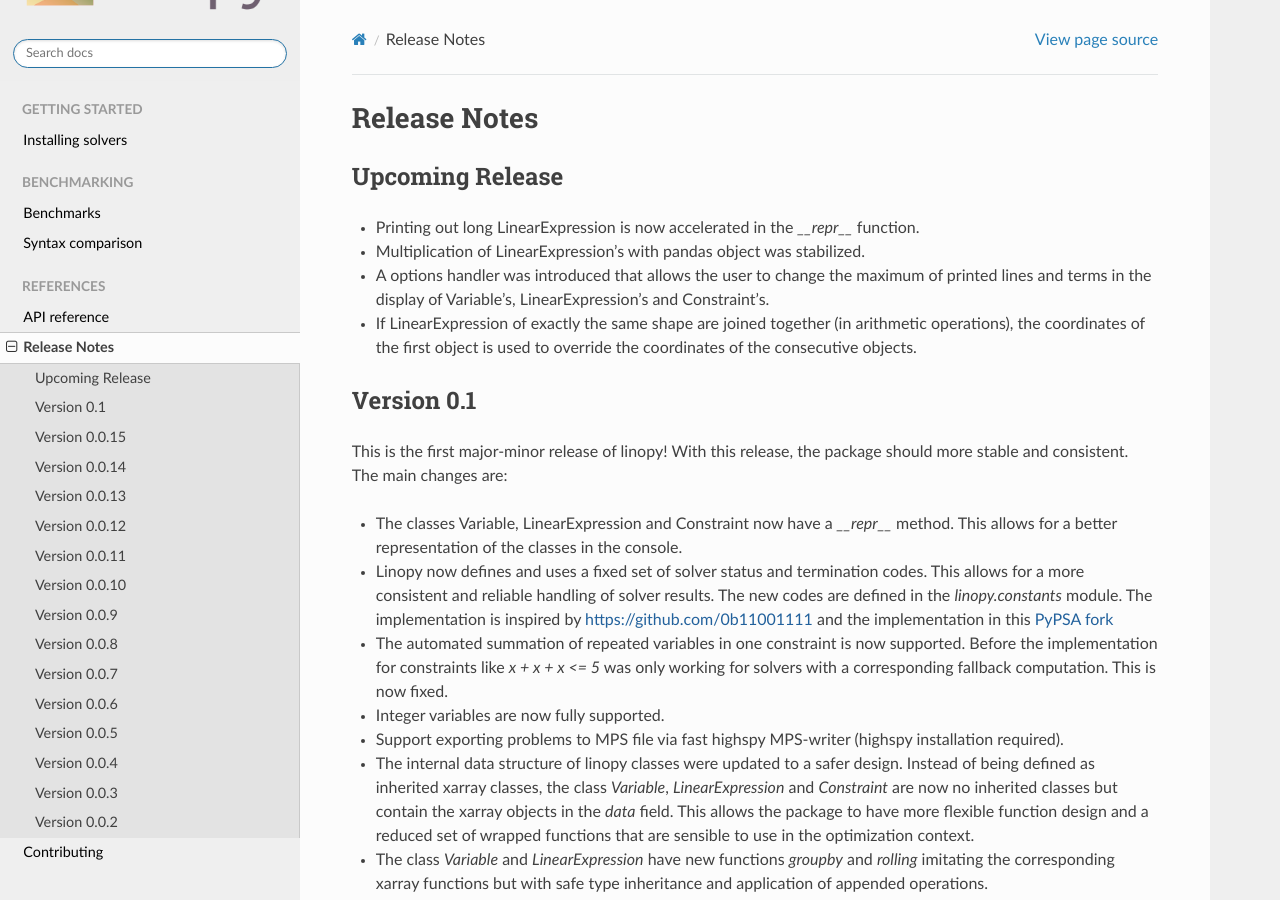
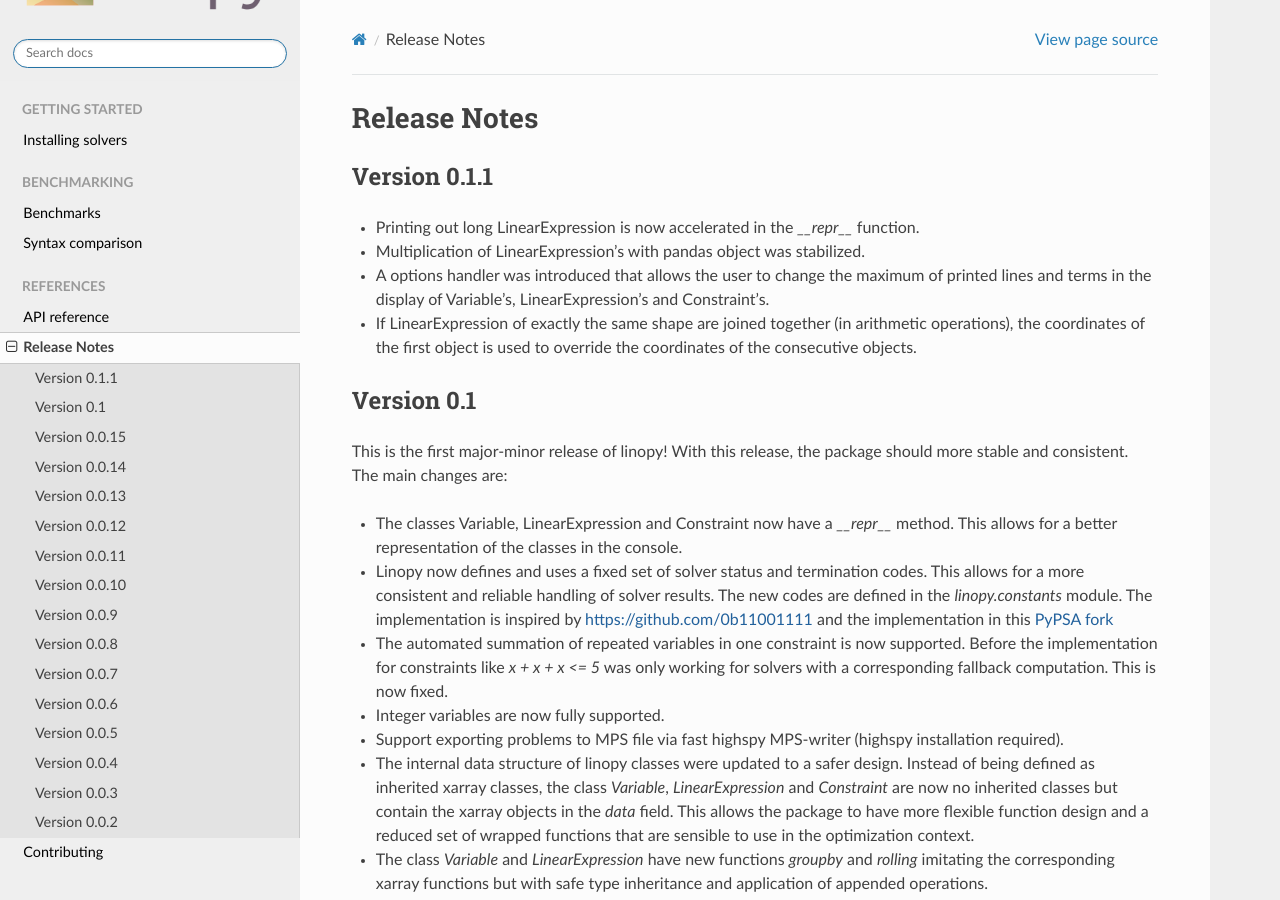
Before and after one commit to PyPSA/linopy, a Sphinx documentation site: the page built from doc/release_notes.rst, in a window 1280 px wide and 900 px high. Built offline with Sphinx 7.4.7 and the Read the Docs theme 2.0.0, drawn with Linux system fonts in a browser that asks for light colours; pages that are not in the unit, such as notebooks, are missing from menus.

Commit message:
update release notes

```diff
--- a/doc/release_notes.rst
+++ b/doc/release_notes.rst
@@ -1,8 +1,12 @@
 Release Notes
 =============
 
-Upcoming Release
-----------------
+.. Upcoming Release
+.. ----------------
+
+Version 0.1.1
+-------------
+
 
 * Printing out long LinearExpression is now accelerated in the `__repr__` function.
 * Multiplication of LinearExpression's with pandas object was stabilized.
```
